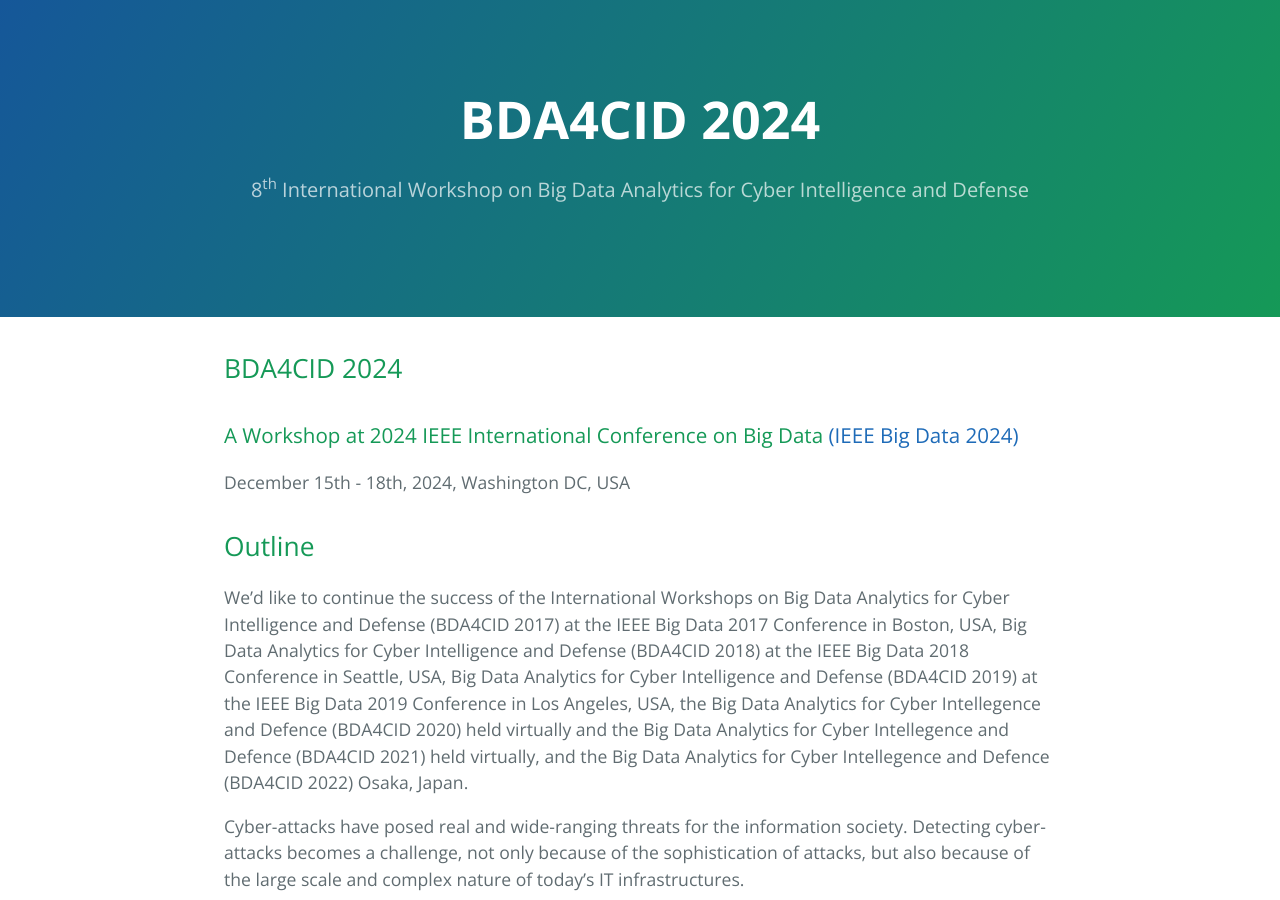
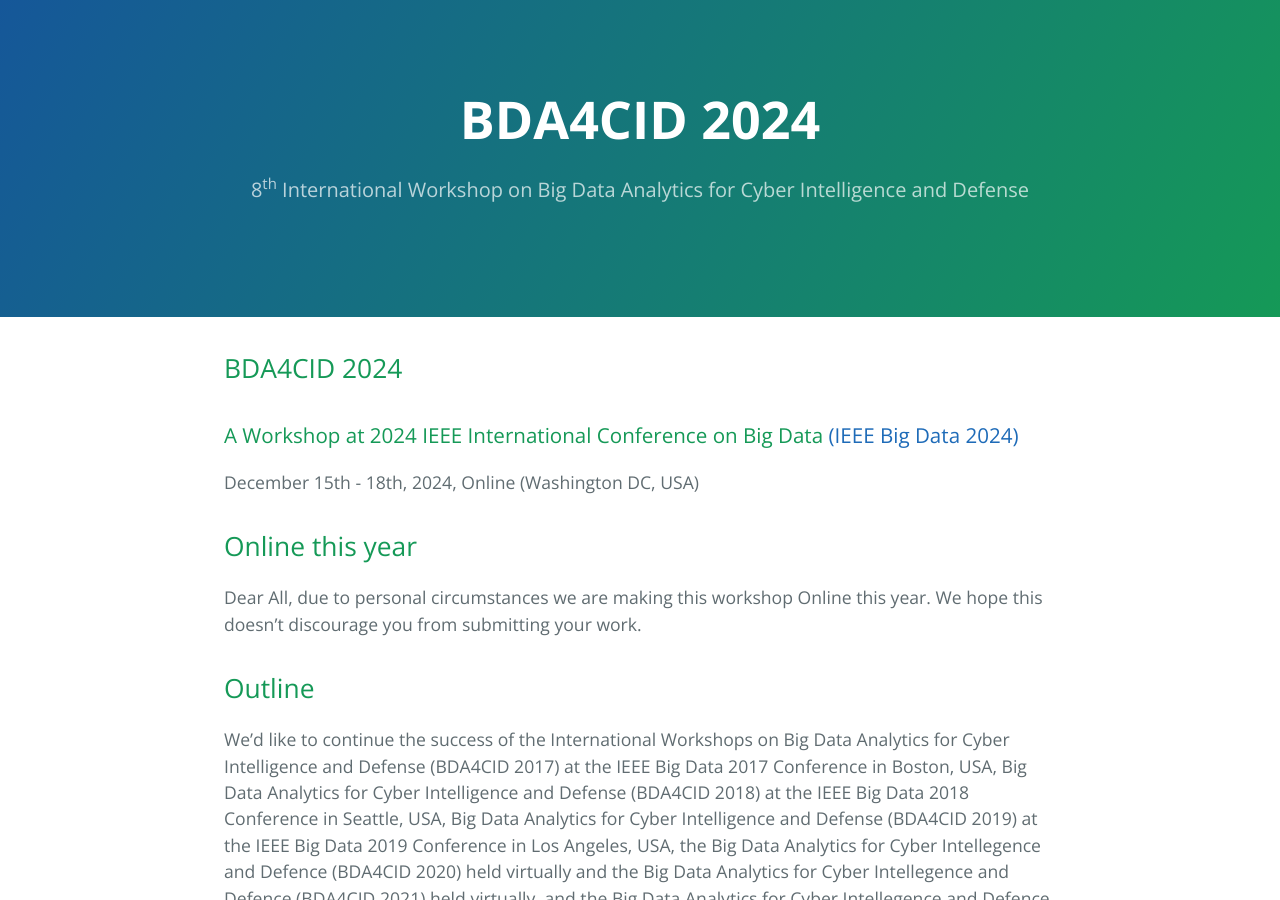
Before and after one commit to bda4cid/bda4cid.github.io, a Jekyll site: the page built from index.md, in a window 1280 px wide and 900 px high. Built offline with Jekyll 4.4.1, drawn with Linux system fonts in a browser that asks for light colours; our own code applies the rules of GitHub Pages for plain Markdown files.

Commit message:
Update index.md
Announcement of online

```diff
--- a/index.md
+++ b/index.md
@@ -4,7 +4,10 @@
 ## BDA4CID 2024
 
 ### A Workshop at 2024 IEEE International Conference on Big Data [(IEEE Big Data 2024)](http://bigdataieee.org/BigData2024/)
-December 15th - 18th, 2024, Washington DC, USA
+December 15th - 18th, 2024, Online (Washington DC, USA)
+
+## Online this year
+Dear All, due to personal circumstances we are making this workshop Online this year. We hope this doesn't discourage you from submitting your work.
 
 ## Outline
 
```
